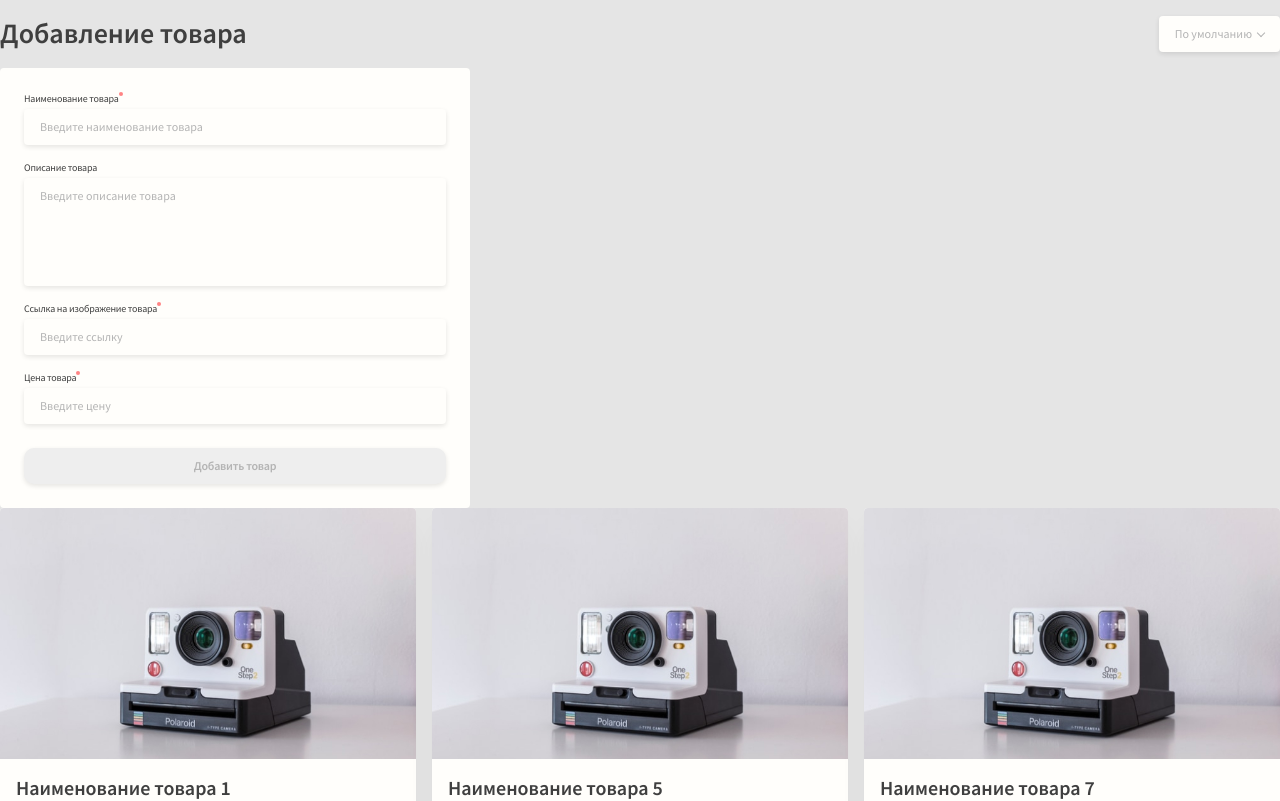
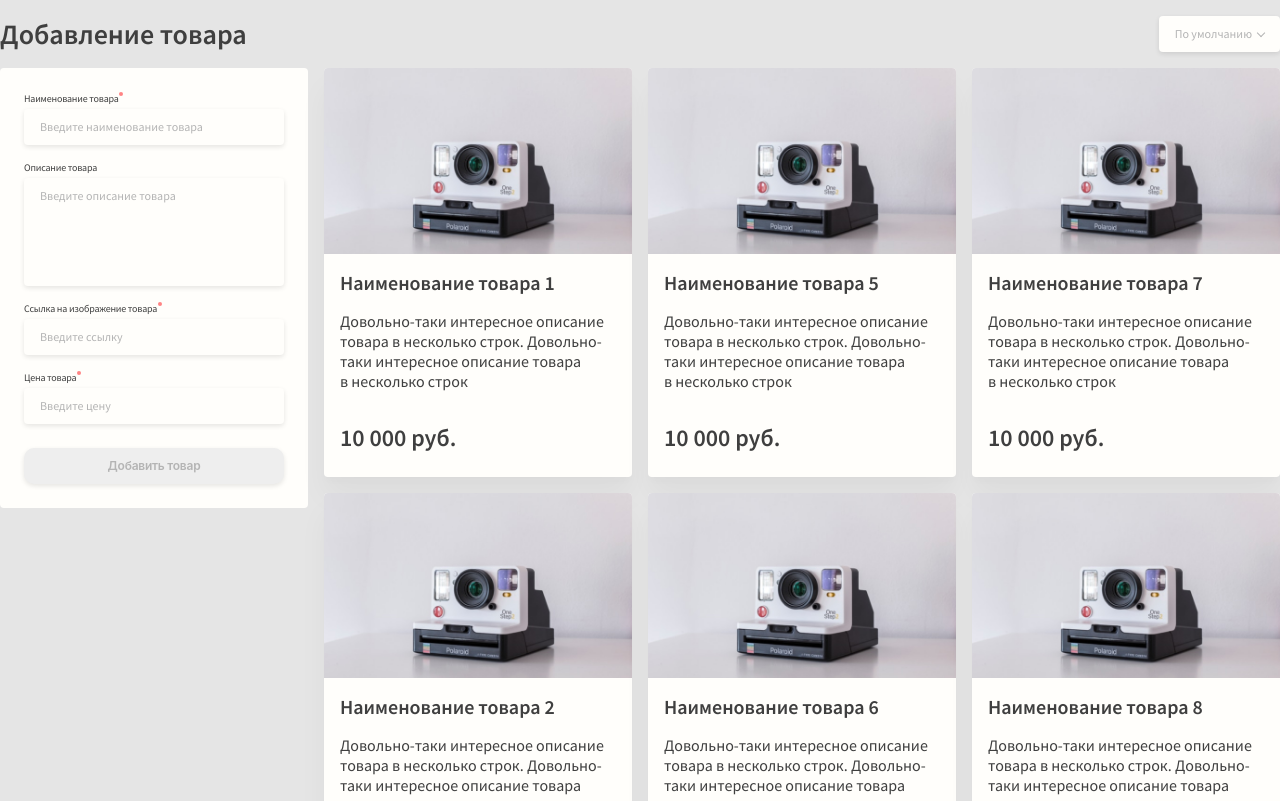
Before and after one commit to Senior-Pomidor/idaproject, a Vue app: page / in a window 1280 px wide. Shown: the top 801 px of the page. Built offline with nearby package versions, Linux system fonts and the light colour scheme.

Commit message:
edited all styles for PixelPerfect

```diff
--- a/src/App.vue
+++ b/src/App.vue
@@ -8,6 +8,6 @@
 
 <style lang="scss">
 	// .app {
-//   color: $color-green;
+	// 	color: $color-green;
 	// }
 </style>
--- a/src/components/Card.vue
+++ b/src/components/Card.vue
@@ -5,20 +5,16 @@
 				<g>
 					<path
 						d="M10.207 5.79688C9.99998 5.79688 9.83224 5.96462 9.83224 6.17158V13.2535C9.83224 13.4604 9.99998 13.6283 10.207 13.6283C10.4139 13.6283 10.5817 13.4604 10.5817 13.2535V6.17158C10.5817 5.96462 10.4139 5.79688 10.207 5.79688Z"
-            fill="white"
-          />
+						fill="white" />
 					<path
 						d="M5.78544 5.79688C5.57848 5.79688 5.41074 5.96462 5.41074 6.17158V13.2535C5.41074 13.4604 5.57848 13.6283 5.78544 13.6283C5.99241 13.6283 6.16015 13.4604 6.16015 13.2535V6.17158C6.16015 5.96462 5.99241 5.79688 5.78544 5.79688Z"
-            fill="white"
-          />
+						fill="white" />
 					<path
 						d="M2.56294 4.76335V13.9953C2.56294 14.541 2.76303 15.0534 3.11256 15.4211C3.46048 15.7898 3.94467 15.9991 4.4514 16H11.541C12.0478 15.9991 12.532 15.7898 12.8798 15.4211C13.2293 15.0534 13.4294 14.541 13.4294 13.9953V4.76335C14.1242 4.57893 14.5745 3.90768 14.4815 3.19471C14.3884 2.48189 13.7811 1.94867 13.0622 1.94852H11.1437V1.48014C11.1459 1.08626 10.9902 0.708039 10.7113 0.42979C10.4325 0.151688 10.0537 -0.0031709 9.65982 4.92333e-05H6.33255C5.93867 -0.0031709 5.55986 0.151688 5.28103 0.42979C5.00219 0.708039 4.84646 1.08626 4.84865 1.48014V1.94852H2.93019C2.21122 1.94867 1.60393 2.48189 1.51084 3.19471C1.4179 3.90768 1.86813 4.57893 2.56294 4.76335V4.76335ZM11.541 15.2506H4.4514C3.81075 15.2506 3.31236 14.7002 3.31236 13.9953V4.79629H12.68V13.9953C12.68 14.7002 12.1816 15.2506 11.541 15.2506ZM5.59806 1.48014C5.59558 1.28503 5.67227 1.09724 5.81074 0.959502C5.94906 0.821768 6.13729 0.746095 6.33255 0.749461H9.65982C9.85508 0.746095 10.0433 0.821768 10.1816 0.959502C10.3201 1.09709 10.3968 1.28503 10.3943 1.48014V1.94852H5.59806V1.48014ZM2.93019 2.69793H13.0622C13.4347 2.69793 13.7367 2.99989 13.7367 3.3724C13.7367 3.74491 13.4347 4.04687 13.0622 4.04687H2.93019C2.55768 4.04687 2.25571 3.74491 2.25571 3.3724C2.25571 2.99989 2.55768 2.69793 2.93019 2.69793V2.69793Z"
-            fill="white"
-          />
+						fill="white" />
 					<path
 						d="M7.9962 5.79688C7.78923 5.79688 7.62149 5.96462 7.62149 6.17158V13.2535C7.62149 13.4604 7.78923 13.6283 7.9962 13.6283C8.20317 13.6283 8.37091 13.4604 8.37091 13.2535V6.17158C8.37091 5.96462 8.20317 5.79688 7.9962 5.79688Z"
-            fill="white"
-          />
+						fill="white" />
 				</g>
 				<defs>
 					<clipPath id="clip0_4_349">
@@ -30,17 +26,15 @@
 
 		<router-link to="/" :class="card.link">
 			<div :class="card['img-wrapper']">
-        <img :class="card.img"
-            :src="info.image" :alt="info.title" />
+				<img :class="card.img" :src="info.image" :alt="info.title" />
 			</div>
 
 			<div :class="card.info">
 				<h1 :class="card.title">{{ info.title }}</h1>
-        <p :class="card.description"
-            v-html="info.description">
+				<p :class="card.description" v-html="info.description">
 				</p>
 
-        <strong :class="card.price"> {{info.price}} {{info.currency}} </strong>
+				<strong :class="card.price"> {{ info.price }} {{ info.currency }} </strong>
 			</div>
 		</router-link>
 	</article>
@@ -153,7 +147,7 @@ $transition-duration: 0.2s;
 		position: absolute;
 		width: 100%;
 		height: 100%;
-    object-fit: cover;
+		// object-fit: cover;
 	}
 
 	.info {
--- a/src/components/FormAdd.vue
+++ b/src/components/FormAdd.vue
@@ -128,6 +128,7 @@ $input-border-width: 1px;
 
 $btn-color: #fff;
 $btn-bg-color: $color-green;
+$btn-font-family: Inter;
 
 $btn-color--disabled: $input-placeholder-color;
 $btn-bg-color--disabled: $color-grey-light;
@@ -252,7 +253,7 @@ $required-helper-color: $color-red;
 		text-align: center;
 		color: $btn-color;
 		font-weight: 600;
-		font-family: $font-family-default;
+		font-family: $btn-font-family, sans-serif;
 		letter-spacing: -0.02em;
 
 		background-color: $btn-bg-color;
@@ -275,7 +276,7 @@ $required-helper-color: $color-red;
 			&::before {
 				position: absolute;
 				top: 0;
-				left: 100%;
+				left: 101%;
 				display: block;
 				width: .25rem;
 				height: .25rem;
--- a/src/views/Products.vue
+++ b/src/views/Products.vue
@@ -7,15 +7,21 @@
 				</h1>
 
 				<div :class="products.sort">
-							<div :class="{[products.dropdown]: true, [products.opened]: isDropdownOpened}">
+					<div :class="{ [products.dropdown]: true, [products.opened]: isDropdownOpened }">
 						<button :class="products['dropdown-btn']" @click="isDropdownOpened = !isDropdownOpened">
 							<span v-html="filter"></span>
 							<i :class="products['dropdown-icon']"></i>
 						</button>
 						<ul :class="products['options']">
-									<li :class="products['option']" @click="sortByPriceUp(), isDropdownOpened = !isDropdownOpened, setOption('priceUp')" v-html="filters.priceUp"></li>
-									<li :class="products['option']" @click="sortByPriceDown(), isDropdownOpened = !isDropdownOpened, setOption('priceDown')" v-html="filters.priceDown"></li>
-									<li :class="products['option']" @click="sortByName(), isDropdownOpened = !isDropdownOpened, setOption('name')" v-html="filters.name"></li>
+							<li :class="products['option']"
+								@click="sortByPriceUp(), isDropdownOpened = !isDropdownOpened, setOption('priceUp')"
+								v-html="filters.priceUp"></li>
+							<li :class="products['option']"
+								@click="sortByPriceDown(), isDropdownOpened = !isDropdownOpened, setOption('priceDown')"
+								v-html="filters.priceDown"></li>
+							<li :class="products['option']"
+								@click="sortByName(), isDropdownOpened = !isDropdownOpened, setOption('name')" v-html="filters.name">
+							</li>
 						</ul>
 
 						<!-- <input type="hidden" :name="{ name }" :value="{ value }"> -->
@@ -24,34 +30,37 @@
 			</div>
 		</header>
 
-		<main :class="products.products">
+		<main :class="products.main">
 			<div :class="products.container" class="container">
 				<aside :class="products.aside">
-
 					<FormAdd :class="products.form" />
 				</aside>
 
 				<article :class="products.content">
 					<div :class="products.sort">
-										<div :class="{[products.dropdown]: true, [products.opened]: isDropdownOpened}">
+						<div :class="{ [products.dropdown]: true, [products.opened]: isDropdownOpened }">
 							<button :class="products['dropdown-btn']" @click="isDropdownOpened = !isDropdownOpened">
 								<span v-html="filter"></span>
 								<i :class="products['dropdown-icon']"></i>
 							</button>
 							<ul :class="products['options']">
-												<li :class="products['option']" @click="sortByPriceUp(), isDropdownOpened = !isDropdownOpened, setOption('priceUp')" v-html="filters.priceUp"></li>
-												<li :class="products['option']" @click="sortByPriceDown(), isDropdownOpened = !isDropdownOpened, setOption('priceDown')" v-html="filters.priceDown"></li>
-												<li :class="products['option']" @click="sortByName(), isDropdownOpened = !isDropdownOpened, setOption('name')" v-html="filters.name"></li>
+								<li :class="products['option']"
+									@click="sortByPriceUp(), isDropdownOpened = !isDropdownOpened, setOption('priceUp')"
+									v-html="filters.priceUp"></li>
+								<li :class="products['option']"
+									@click="sortByPriceDown(), isDropdownOpened = !isDropdownOpened, setOption('priceDown')"
+									v-html="filters.priceDown"></li>
+								<li :class="products['option']"
+									@click="sortByName(), isDropdownOpened = !isDropdownOpened, setOption('name')" v-html="filters.name">
+								</li>
 							</ul>
 
 							<!-- <input type="hidden" :name="{ name }" :value="{ value }"> -->
 						</div>
 					</div>
+
 					<div :class="products.cards">
-							<Card
-									v-for="product in PRODUCTS"
-									:key="product.id"
-									:info="product"
+						<Card v-for="product in PRODUCTS" :key="product.id" :info="product"
 							:class="{ [products['new-product']]: product.id == $store.state.products.newId }" />
 					</div>
 				</article>
@@ -63,7 +72,7 @@
 <script>
 import Card from "@/components/Card";
 import FormAdd from "@/components/FormAdd";
-import {mapActions, mapGetters} from 'vuex';
+import { mapActions, mapGetters } from 'vuex';
 
 export default {
 	name: "products",
@@ -85,13 +94,13 @@ export default {
 	methods: {
 		...mapActions(['FETCH_PRODUCTS_MOCKUP']),
 		sortByName() {
-			this.PRODUCTS.sort((a,b) => a.title.localeCompare(b.title));
+			this.PRODUCTS.sort((a, b) => a.title.localeCompare(b.title));
 		},
 		sortByPriceUp() {
-			this.PRODUCTS.sort((a,b) => Number(a.price.replace(/ /g,'')) - Number(b.price.replace(/ /g,'')));
+			this.PRODUCTS.sort((a, b) => Number(a.price.replace(/ /g, '')) - Number(b.price.replace(/ /g, '')));
 		},
 		sortByPriceDown() {
-			this.PRODUCTS.sort((a,b) => Number(b.price.replace(/ /g,'')) - Number(a.price.replace(/ /g,'')));
+			this.PRODUCTS.sort((a, b) => Number(b.price.replace(/ /g, '')) - Number(a.price.replace(/ /g, '')));
 		},
 		setOption(option) {
 			this.filter = this.filters[option];
@@ -123,8 +132,6 @@ $grid-gap: 1rem;
 	color: $font-color-dafault;
 }
 
-
-
 .header {
 	padding: $header-pading 0;
 
@@ -136,9 +143,7 @@ $grid-gap: 1rem;
 	.title {
 		font-size: 1.75rem;
 		font-weight: 600;
-			line-height: 1.25;
 		margin: 0;
-			// margin-bottom: 1rem;
 	}
 
 
@@ -260,30 +265,14 @@ $grid-gap: 1rem;
 	}
 }
 
-.products {
-	@keyframes newProduct {
-		from {
-			opacity: .2;
-		}
-		to {
-			opacity: 1;
-		}
-	}
-
-	.new-product {
-		animation-name: newProduct;
-		animation-duration: 1.5s;
-	}
-
+.main {
 	.container {
-		// display: grid;
-		// display: -ms-grid;
-		// grid-template-columns: repeat(4, 1fr);
-		// column-gap: $grid-gap;
+		display: grid;
+		display: -ms-grid;
+		grid-template-columns: repeat(4, 1fr);
+		column-gap: $grid-gap;
 		// padding: $container-padding;
 	}
-
-
 
 	.form {
 		position: sticky;
@@ -294,19 +283,31 @@ $grid-gap: 1rem;
 		grid-column: 2 / 5;
 	}
 
-
 	.sort {
 		display: none;
 		margin-bottom: 1rem;
 	}
 
-
-
 	.cards {
 		display: grid;
 		display: -ms-grid;
 		grid-template-columns: repeat(3, 1fr);
-		gap: $grid-gap $grid-gap;
+		gap: $grid-gap;
+	}
+
+	@keyframes newProduct {
+		from {
+			opacity: .2;
+		}
+
+		to {
+			opacity: 1;
+		}
+	}
+
+	.new-product {
+		animation-name: newProduct;
+		animation-duration: 1.5s;
 	}
 
 	@include breakpoint($breakpoint-md) {
@@ -335,12 +336,7 @@ $grid-gap: 1rem;
 	}
 
 	@include breakpoint($breakpoint-xs) {
-		.header {
 
-			// .filters {
-			// 	display: none;
-			// }
-		}
 		.container {
 			grid-template-columns: 1fr;
 		}
@@ -356,11 +352,13 @@ $grid-gap: 1rem;
 		}
 
 		.sort {
-			display: block;
+			display: flex;
+			justify-content: flex-end;
 			position: sticky;
 			top: 1rem;
 			z-index: 2;
 		}
+
 		// .dropdown {
 		// 	.options {
 		// 		width: calc(100vw - $container-padding--mobile * 2);
```
Also changed, not shown: 1 other file (tests, documents, lock files or other folders). Lines whose indentation alone changed are shown as unchanged.
